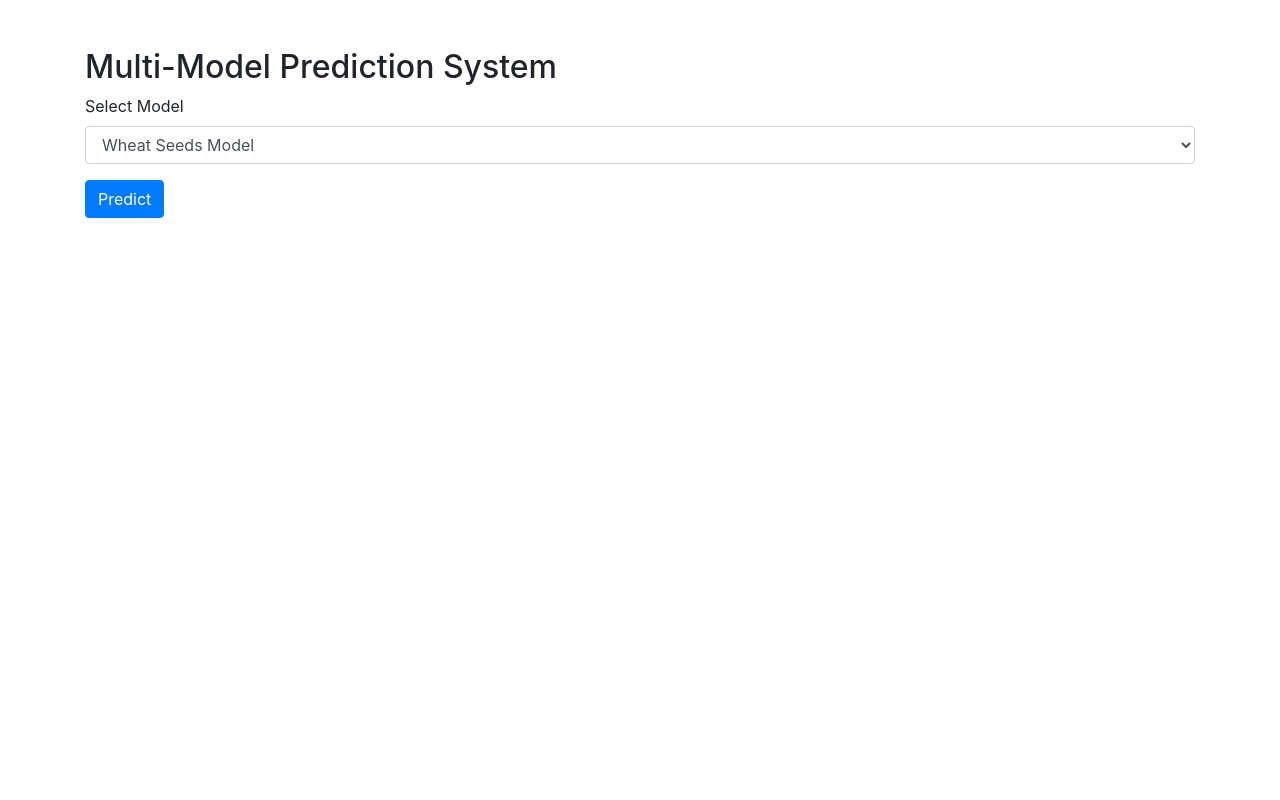
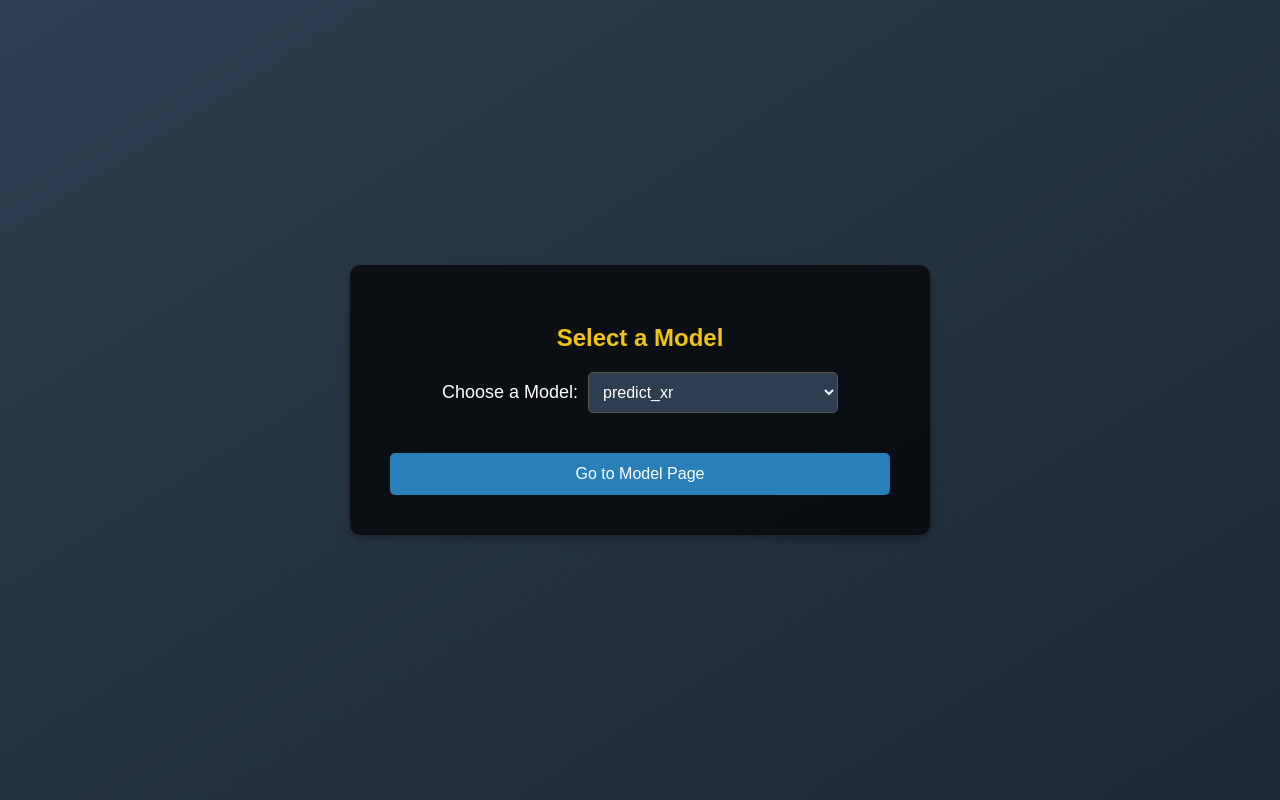
Before and after one commit to yxrjn/mlops-assignment, a Flask app: page / in a window 1280 px wide. Run offline with Flask 2, Linux system fonts and the light colour scheme; parts of the project's set-up code (start-up, migrations or seed data) failed here and were passed over; some libraries are stand-ins or nearby versions.

Commit message:
Add files via upload

```diff
--- a/app/app.py
+++ b/app/app.py
@@ -1,47 +1,81 @@
-from flask import Flask, request, render_template, jsonify
+from flask import Flask, request, render_template
 import pandas as pd
 import pickle
+import os
+from pycaret.classification import load_model, predict_model
 
 app = Flask(__name__)
 
-# Load all trained models
+# Get the base directory (one level up from `app`)
+BASE_DIR = os.path.abspath(os.path.join(os.path.dirname(__file__), ".."))
+
+# Load models with correct paths
 models = {
-    "predict_xr": pickle.load(open("xr/app/final_wheat_seeds_model.pkl", "rb")),
-    "predict_jet": pickle.load(open("jet/app/final_used_car_model.pkl", "rb")),
-    "predict_dk": pickle.load(open("dk/app/final_melbourne_model.pkl", "rb"))
+    "predict_xr": load_model(os.path.join(BASE_DIR, "xinrui/models/final_wheat_seeds_model")),  # PyCaret Model
+    # "predict_jet": pickle.load(open(os.path.join(BASE_DIR, "jet/models/final_used_car_model.pkl"), "rb")),  # Pickle Model
+    # "predict_dk": pickle.load(open(os.path.join(BASE_DIR, "dekai/models/final_melbourne_model.pkl"), "rb"))  # Pickle Model
 }
 
 # Define feature sets for each model
 feature_sets = {
     "predict_xr": ['Area', 'Perimeter', 'Compactness', 'Length', 'Width', 'AsymmetryCoeff', 'Groove'],
-    "predict_jet": ['Kilometers_Driven', 'Fuel_Type', 'Transmission', 'Mileage'],
-    "predict_dk": ['Distance_CBD', 'Land_Size', 'Bedrooms', 'Building_Area', 'Age']
+    # "predict_jet": ['Kilometers_Driven', 'Fuel_Type', 'Transmission', 'Mileage'],
+    # "predict_dk": ['Distance_CBD', 'Land_Size', 'Bedrooms', 'Building_Area', 'Age']
 }
+
+# HTML template mapping
+model_html_templates = {
+    "predict_xr": "xinrui.html",
+    # "predict_jet": "jet.html",
+    # "predict_dk": "dekai.html"
+}
+
+# Mapping for Wheat Classification
+wheat_mapping = {1: "Kama", 2: "Rosa", 3: "Canadian"}
 
 @app.route("/")
 def home():
-    return render_template("index.html")
+    return render_template("index.html", models=list(models.keys()))  # Main selection page
 
 @app.route("/predict", methods=["POST"])
 def predict():
     try:
-        model_type = request.form.get("model")
+        model_type = request.form.get("model", "predict_xr")  # Default to predict_xr if no model selected
         if model_type not in models:
-            return render_template("index.html", prediction_text="Error: Invalid model selection")
+            return render_template("index.html", prediction_text="Error: Invalid model selection", models=list(models.keys()))
 
-        # Extract feature values
+        # Extract feature values dynamically
         features = feature_sets[model_type]
-        input_values = [float(request.form.get(feature)) for feature in features]
+        input_values = [request.form.get(feature) for feature in features]
 
-        # Create a DataFrame with input data
+        # Convert inputs to float where applicable
+        try:
+            input_values = [float(value) for value in input_values]
+        except ValueError:
+            return render_template(model_html_templates[model_type], prediction_text="Error: Invalid input format. Ensure all values are numbers.")
+
         input_df = pd.DataFrame([input_values], columns=features)
 
-        # Generate predictions
-        prediction = models[model_type].predict(input_df)[0]
+        if model_type == "predict_xr":  # For xinrui's model (Wheat Seeds Classification)
+            prediction_df = predict_model(models[model_type], data=input_df)
 
-        return render_template("index.html", prediction_text=f"Predicted Result: {prediction}")
+            numeric_prediction = prediction_df['prediction_label'].iloc[0] if 'prediction_label' in prediction_df.columns else None
+            prediction_score = prediction_df['prediction_score'].iloc[0] if 'prediction_score' in prediction_df.columns else "N/A"
+
+            predicted_type = wheat_mapping.get(numeric_prediction, "Unknown")
+
+            prediction_table = [{"Parameter": feature, "Value": input_df[feature].iloc[0]} for feature in features]
+            prediction_table.append({"Parameter": "Predicted Wheat Type", "Value": predicted_type})
+            prediction_table.append({"Parameter": "Prediction Score", "Value": prediction_score})
+
+            return render_template("xinrui.html", prediction_table=prediction_table)
+
+        else:  # Pickle Models (Used Car / Melbourne Housing)
+            prediction = models[model_type].predict(input_df)[0]
+            return render_template(model_html_templates[model_type], prediction_text=f"Predicted Result: {prediction}")
+
     except Exception as e:
-        return render_template("index.html", prediction_text=f"Error: {str(e)}")
+        return render_template(model_html_templates.get(model_type, "index.html"), prediction_text=f"Error: {str(e)}")
 
 if __name__ == "__main__":
-    app.run(debug=True, host="0.0.0.0", port=5000)
+    app.run(debug=True, host="192.168.0.25", port=5000)
--- a/app/templates/index.html
+++ b/app/templates/index.html
@@ -1,61 +1,111 @@
-<!doctype html>
+<!DOCTYPE html>
 <html lang="en">
-  <head>
-    <title>Centralized Model Prediction</title>
-    <meta charset="utf-8">
-    <meta name="viewport" content="width=device-width, initial-scale=1">
-    <link rel="stylesheet" href="https://maxcdn.bootstrapcdn.com/bootstrap/4.0.0/css/bootstrap.min.css">
-  </head>
-  <body>
-    <div class="container mt-5">
-      <h2>Multi-Model Prediction System</h2>
+<head>
+    <meta charset="UTF-8">
+    <meta name="viewport" content="width=device-width, initial-scale=1.0">
+    <title>ML Model Selection</title>
+    <style>
+    body {
+        font-family: 'Arial', sans-serif;
+        background: linear-gradient(to bottom right, #2c3e50, #1c2833);
+        color: white;
+        display: flex;
+        justify-content: center;
+        align-items: center;
+        height: 100vh;
+        margin: 0;
+    }
 
-      <form action="/predict" method="post">
-        <div class="form-group">
-          <label for="model">Select Model</label>
-          <select class="form-control" name="model" id="model" onchange="updateFields()">
-            <option value="predict_xr">Wheat Seeds Model</option>
-            <option value="predict_jet">Used Car Price Model</option>
-            <option value="predict_dk">Melbourne House Price Model</option>
-          </select>
-        </div>
+    .form-container {
+        background: rgba(0, 0, 0, 0.7);
+        padding: 40px;
+        border-radius: 10px;
+        box-shadow: 0 4px 8px rgba(0, 0, 0, 0.3);
+        text-align: center;
+        width: 100%;
+        max-width: 500px;
+    }
 
-        <div id="inputFields"></div>
+    h2 {
+        margin-bottom: 20px;
+        font-weight: bold;
+        color: #f1c40f;
+    }
 
-        <button type="submit" class="btn btn-primary">Predict</button>
-      </form>
+    /* Model Selection Section */
+    .model-selection {
+        display: flex;
+        align-items: center;
+        justify-content: center;
+        gap: 10px; /* Adds spacing between label and dropdown */
+        margin-bottom: 20px;
+    }
 
-      {% if prediction_text %}
-      <div class="mt-4">
-        <h4>{{ prediction_text }}</h4>
-      </div>
-      {% endif %}
+    label {
+        font-size: 18px;
+        white-space: nowrap;
+    }
+
+    select {
+        flex: 1;
+        padding: 10px;
+        font-size: 16px;
+        background-color: #2c3e50;
+        color: white;
+        border: 1px solid #555;
+        border-radius: 5px;
+        cursor: pointer;
+        max-width: 250px;
+    }
+
+    select:hover {
+        border-color: #f1c40f;
+    }
+
+    button {
+        background-color: #2980b9;
+        border: none;
+        padding: 12px;
+        font-size: 16px;
+        color: white;
+        width: 100%;
+        border-radius: 5px;
+        cursor: pointer;
+        margin-top: 20px;
+        transition: background 0.3s ease-in-out;
+    }
+
+    button:hover {
+        background-color: #1f618d;
+    }
+
+    @media (max-width: 600px) {
+        .form-container {
+            width: 90%;
+        }
+
+        .model-selection {
+            flex-direction: column;
+            gap: 5px;
+        }
+    }
+
+    </style>
+</head>
+<body>
+    <div class="form-container">
+        <h2>Select a Model</h2>
+        <form action="/predict" method="post">
+            <div class="model-selection">
+                <label for="model">Choose a Model:</label>
+                <select name="model" required>
+                    {% for model in models %}
+                    <option value="{{ model }}">{{ model }}</option>
+                    {% endfor %}
+                </select>
+            </div>
+            <button type="submit">Go to Model Page</button>
+        </form>
     </div>
-
-    <script>
-      function updateFields() {
-        const model = document.getElementById("model").value;
-        const inputFields = document.getElementById("inputFields");
-
-        // Feature sets based on model selection
-        const features = {
-          "predict_xr": ["Area", "Perimeter", "Compactness", "Length", "Width", "AsymmetryCoeff", "Groove"],
-          "predict_jet": [""] #Fill in this,
-          "predict_dk": [""] #Fill in this
-        };
-
-        inputFields.innerHTML = "";
-        features[model].forEach(feature => {
-          inputFields.innerHTML += `
-            <div class="form-group">
-              <label for="${feature}">${feature}</label>
-              <input type="text" class="form-control" name="${feature}" placeholder="Enter ${feature}" required>
-            </div>`;
-        });
-      }
-
-      // Initialize fields on page load
-      window.onload = updateFields;
-    </script>
-  </body>
+</body>
 </html>
```
Also changed, not shown: app/templates/xinrui.html (added, +128 -0 lines), 1 other file.
